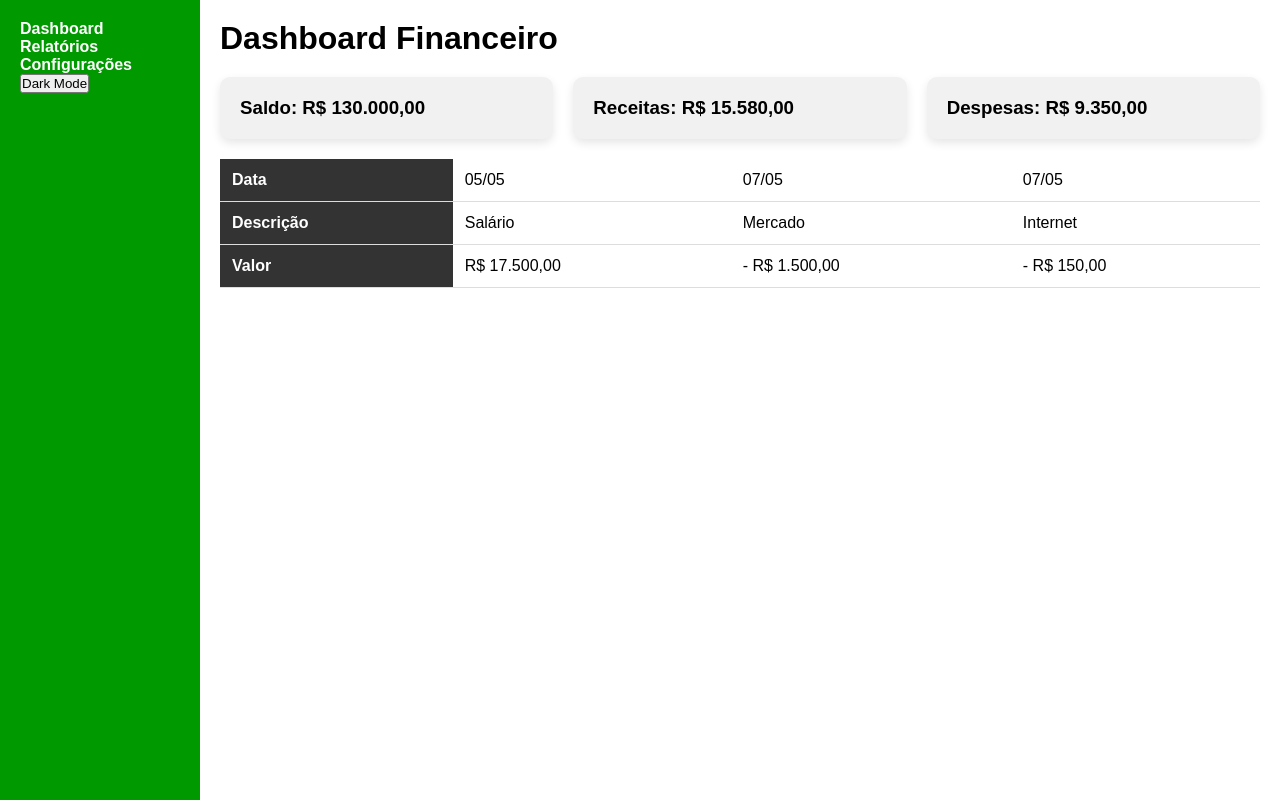
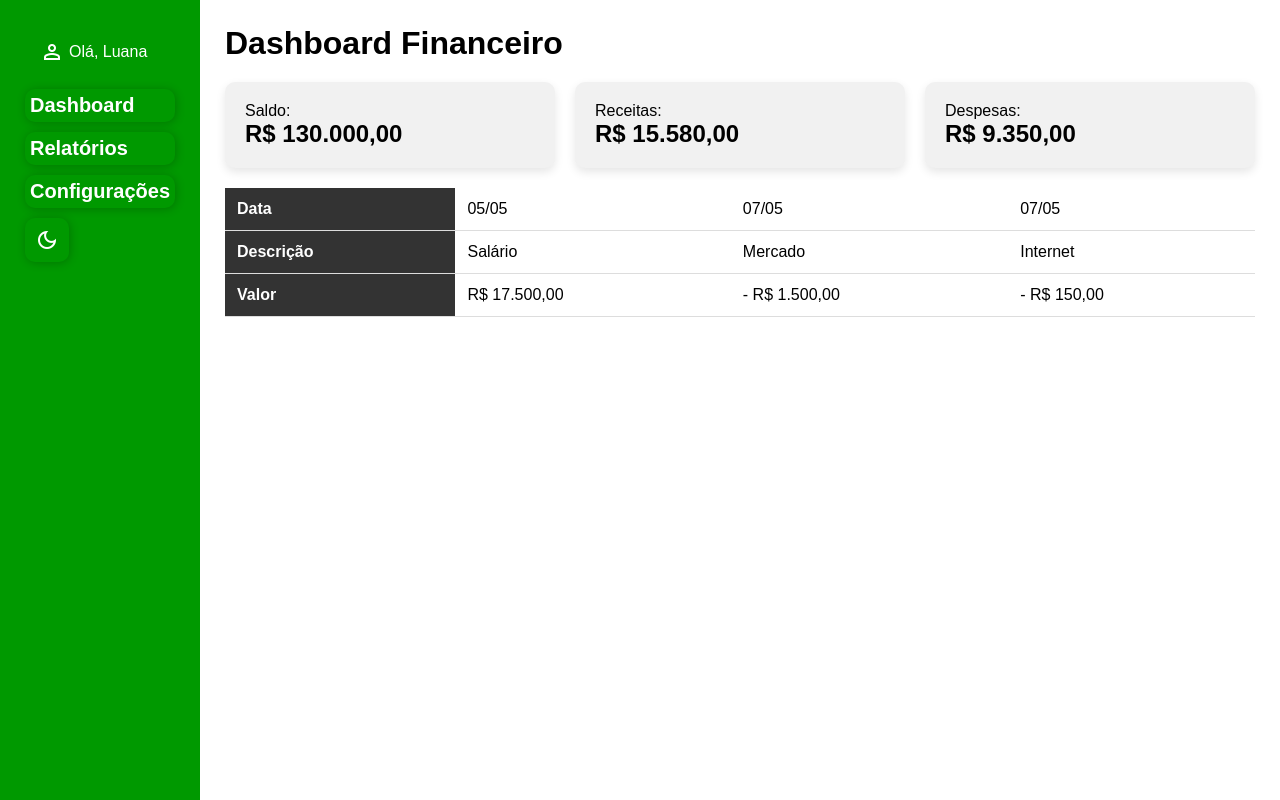
Before and after one commit to Luanalsmartins/fake-dashboard, a plain HTML site: page dashboard.html in a window 1280 px wide. Drawn offline with nearby package versions, Linux system fonts and the light colour scheme.

Commit message:
melhorias implementadas

```diff
--- /dev/null
+++ b/css/media-query.css
@@ -0,0 +1,7 @@
+@charset "UTF-8";
+
+@media (max-width: 900px) {
+    body {
+
+    }
+}
--- a/css/style.css
+++ b/css/style.css
@@ -17,12 +17,44 @@ aside {
     background: #009900;
     color: white;
     font-weight: 600;
-    padding: 20px;
+    padding: 25px;
+    display: flex;
+    flex-direction: column;
+    gap: 10px;
+    transition: transform 0.3s ease;
+}
+
+.person {
+    padding: 10px;
+    display: flex;
+    align-items: center;
+    font-weight: 200;
+}
+
+.icone {
+    padding: 5px;
+}
+
+.opcoes {
+    box-shadow: 1px 1px 10px rgba(0, 0, 0, 0.222);
+    padding: 5px;
+    border-radius: 10px;
+    font-size: 20px;
+}
+
+.opcoes:hover {
+    background-color: #006f00;
+    cursor: pointer;
+    transform: scale(1.1);
+}
+
+#toggle-theme {
+    align-self: flex-start;
 }
 
 main {
     flex: 1;
-    padding: 20px;
+    padding: 25px;
 }
 
 .cards {
@@ -61,8 +93,9 @@ tr:hover {
 }
 
 body.dark {
-    background: #121212;
+    background: #3a3a3a;
     color: white;
+    transition: .2s;
 }
 
 body.dark aside {
@@ -76,3 +109,7 @@ body.dark .card {
 body.dark th {
     background: #222;
 }
+
+body.dark tr:hover {
+    background: #4c4c4c;
+}
--- a/dashboard.html
+++ b/dashboard.html
@@ -3,22 +3,25 @@
 <head>
     <meta charset="UTF-8">
     <meta name="viewport" content="width=device-width, initial-scale=1.0">
+    <link rel="stylesheet" href="https://fonts.googleapis.com/css2?family=Material+Symbols+Outlined:opsz,wght,FILL,GRAD@24,400,0,0&icon" />
     <link rel="stylesheet" href="css/style.css">
+    <link rel="stylesheet" href="css/media-query.css">
     <title>Dashboard</title>
 </head>
 <body>
     <aside>
-        <div class="dashboard">Dashboard</div>
-        <div class="relatorios">Relatórios</div>
-        <div class="config">Configurações</div>
-        <button id="toggle-theme">Dark Mode</button>
+        <p class="person"><span class="material-symbols-outlined icone">person</span> Olá, Luana</p>
+        <div class="opcoes">Dashboard</div>
+        <div class="opcoes">Relatórios</div>
+        <div class="opcoes">Configurações</div>
+        <p id="toggle-theme" class="opcoes"><span class="material-symbols-outlined icone">dark_mode</span></p>
     </aside>
     <main>
         <h1>Dashboard Financeiro</h1>
         <section class="cards">
-            <div class="card saldo"><h3>Saldo: R$ 130.000,00</h3></div>
-            <div class="card receitas"><h3>Receitas: R$ 15.580,00</h3></div>
-            <div class="card despesas"><h3>Despesas: R$ 9.350,00</h3></div>
+            <div class="card saldo"><p>Saldo: <h2>R$ 130.000,00</h2></p></div>
+            <div class="card receitas"><p>Receitas: <h2>R$ 15.580,00</h2></p></div>
+            <div class="card despesas"><p>Despesas: <h2>R$ 9.350,00</h2></p></div>
         </section>
         <section class="tabela">
             <table>
```
